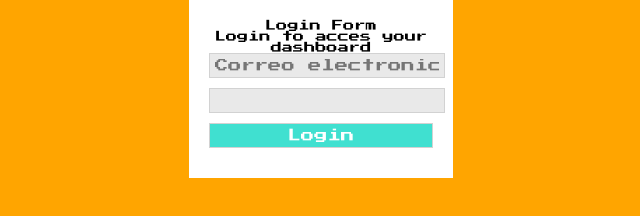
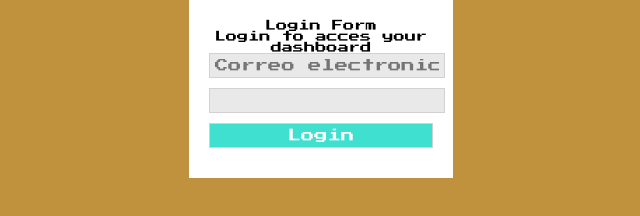
Before and after one commit to alejandrosanchezhernandez/Login, a plain HTML site: page index.html in a window 1280 px wide. Shown: the whole page, without its empty margins (319-959 px from the left). Drawn offline with Linux system fonts and the light colour scheme.

Commit message:
Update estilo.css

```diff
--- a/css/estilo.css
+++ b/css/estilo.css
@@ -12,7 +12,7 @@
     font-family: 'Press Start 2P', cursive;
 }
 body{
-    background-color: orange;
+    background-color: rgb(192, 146, 61);
 }
 
 #cuadroPrincipal{
```
